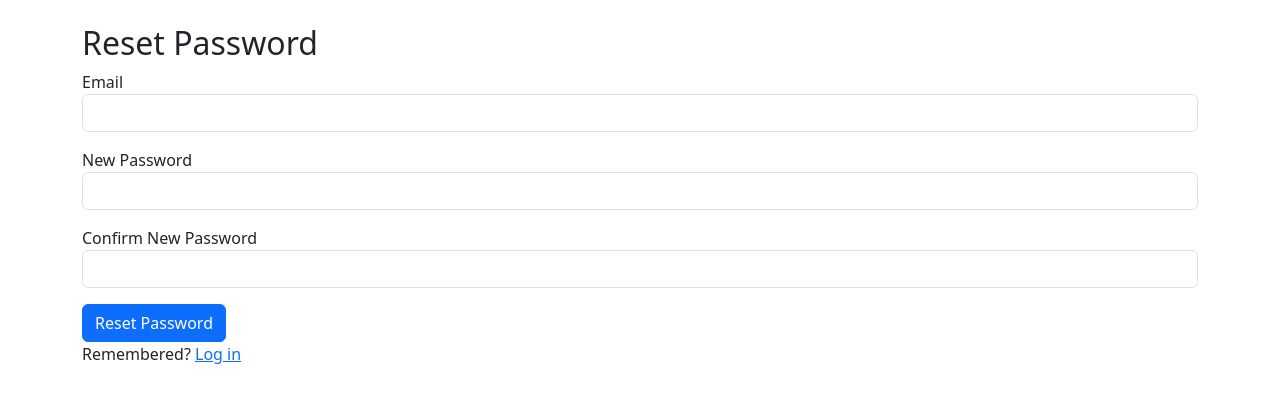
After one commit to Btibor02/F1-Race-Statistics, a Flask app: page /reset-password in a window 1280 px wide. The commit adds this page. Shown: the top 403 px of the page. Run offline with Flask 3, Linux system fonts and the light colour scheme.

Commit message:
Reset password

```diff
--- a/app/forms.py
+++ b/app/forms.py
@@ -26,3 +26,12 @@ class RegistrationForm(FlaskForm):
         user = User.query.filter_by(email=email.data).first()
         if user:
             raise ValidationError('Email already exists. Please choose a different one.')
+
+
+class PasswordResetForm(FlaskForm):
+    email = StringField('Email', validators=[DataRequired(), Email()])
+    new_password = PasswordField('New Password', validators=[DataRequired(),
+        Length(min=8, message='Password must be at least 8 characters long'),
+        Regexp('^(?=.*[!@#$%^&*])[A-Za-z\d!@#$%^&*]{8,}$', message='Password must contain at least one special character')])
+    confirm_password = PasswordField('Confirm New Password', validators=[DataRequired(), EqualTo('new_password')])
+    submit = SubmitField('Reset Password')
--- a/app/routes.py
+++ b/app/routes.py
@@ -1,6 +1,6 @@
 from flask import Blueprint, render_template, redirect, url_for, flash
 from flask_login import login_user, logout_user
-from .forms import LoginForm, RegistrationForm
+from .forms import LoginForm, RegistrationForm, PasswordResetForm
 from .models import User
 from . import db
 
@@ -34,3 +34,18 @@ def login():
         else:
             flash('Invalid username or password')
     return render_template('login.html', form=form)
+
+@bp.route('/reset-password', methods=['GET', 'POST'])
+def reset_password():
+    form = PasswordResetForm()
+    if form.validate_on_submit():
+        user = User.query.filter_by(email=form.email.data).first()
+        if user:
+            new_password = form.new_password.data
+            user.set_password(new_password)
+            db.session.commit()
+            flash('Your password has been updated!')
+            return redirect(url_for('main.login'))
+        else:
+            flash('Email not found')
+    return render_template('reset_password.html', form=form)
--- a/app/templates/login.html
+++ b/app/templates/login.html
@@ -8,4 +8,5 @@
     {{ form.submit(class="btn btn-primary") }}
   </form>
   <p>Need an account? <a href="{{ url_for('main.register') }}">Register</a></p>
+  <p><a href="{{ url_for('main.reset_password') }}">Forgot your password?</a></p>
 {% endblock %}
--- /dev/null
+++ b/app/templates/reset_password.html
@@ -0,0 +1,12 @@
+{% extends 'base.html' %}
+{% block content %}
+  <h2>Reset Password</h2>
+  <form method="POST">
+    {{ form.hidden_tag() }}
+    <div class="mb-3">{{ form.email.label }} {{ form.email(class="form-control") }}</div>
+    <div class="mb-3">{{ form.new_password.label }} {{ form.new_password(class="form-control") }}</div>
+    <div class="mb-3">{{ form.confirm_password.label }} {{ form.confirm_password(class="form-control") }}</div>
+    {{ form.submit(class="btn btn-primary") }}
+  </form>
+  <p>Remembered? <a href="{{ url_for('main.login') }}">Log in</a></p>
+{% endblock %}
```
